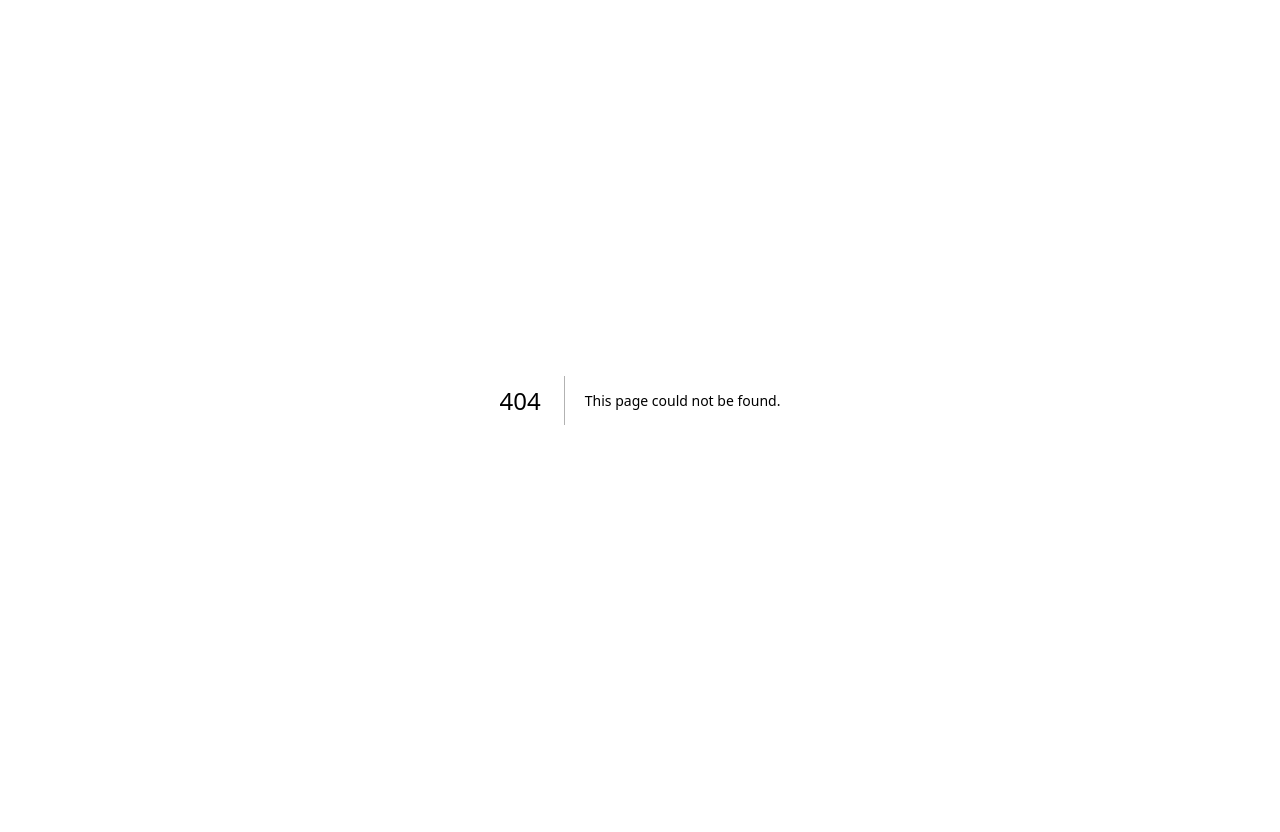
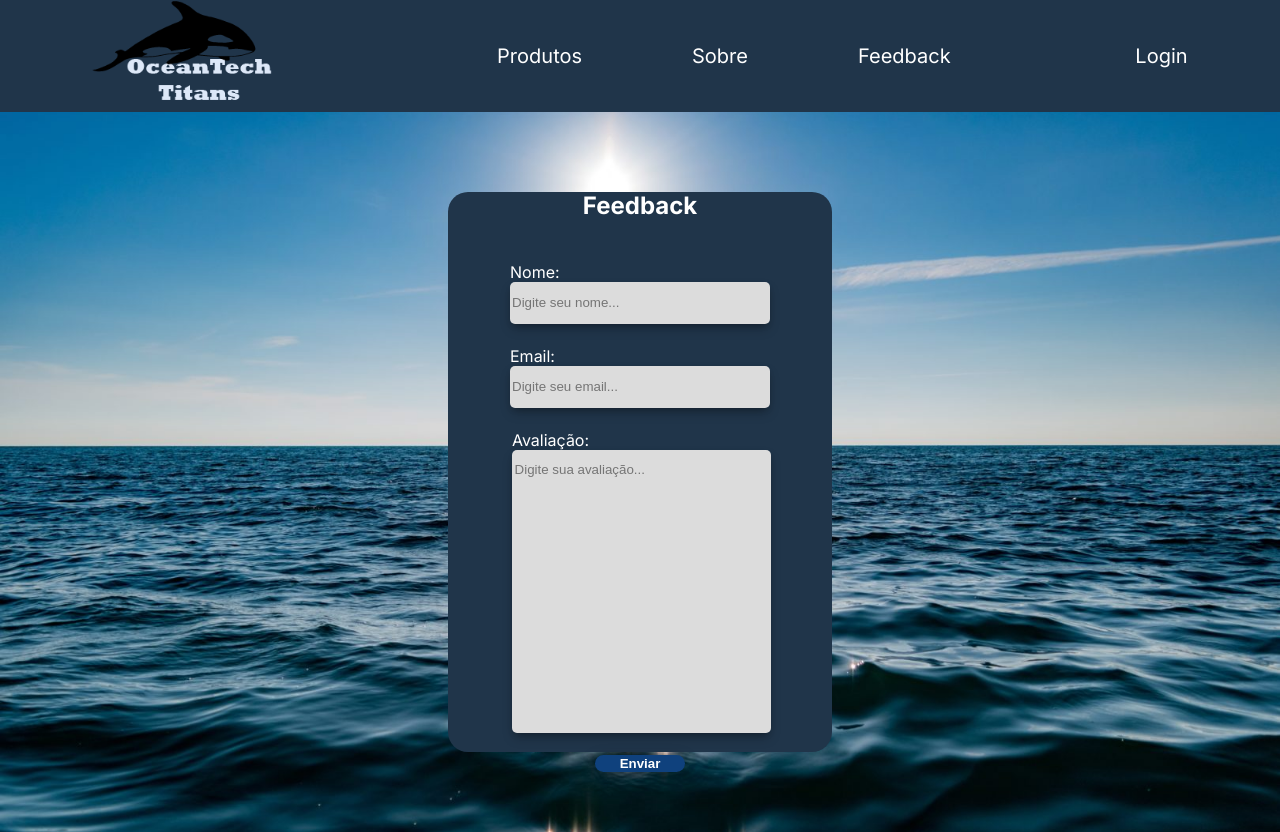
Before and after one commit to BrunoHdesa/OceanTech, a Next.js app: page /Feedback in a window 1280 px wide. Before the commit this address had no page. Before the commit the page ends 800 px from the top, so only its background shows below. Built offline with nearby package versions, Linux system fonts and the light colour scheme.

Commit message:
adicinando pag feedback

```diff
--- /dev/null
+++ b/src/app/Feedback/feedback.module.css
@@ -0,0 +1,75 @@
+.sectionContainer {
+    display: flex;
+    justify-content: center;
+    background-image: url('../assets/fundo-login.jpg');
+    background-size: cover;
+    background-position: center;
+    height: 90vh;
+}
+
+.container {
+    display: flex;
+    flex-direction: column;
+    align-items: center;
+    justify-content: center;
+    gap: 10px;
+}
+
+.cardFeedback {
+    display: flex;
+    flex-direction: column;
+    justify-content: center;
+    align-items: center;
+    gap: 22px;
+
+    width: 30vw;
+    height: 70vh;
+    background-color: var(--cor-primaria);
+    border-radius: 20px;
+    color: var(--branco);
+
+    .cardFeedback {
+        display: flex;
+        flex-direction: column;
+        justify-content: center;
+        align-items: center;
+        gap: 22px;
+        width: 30vw;
+        height: 50vh;
+        background-color: var(--cor-primaria);
+        border-radius: 20px;
+        color: var(--branco);
+    }
+
+}
+
+.containerForm {
+    display: flex;
+    flex-direction: column;
+}
+
+.labelStyle {
+    color: var(--branco);
+}
+
+.inputStyle {
+    width: 20vw;
+    height: 5vh;
+    border: none;
+    border-radius: 5px;
+    background-color: var(--cinza);
+    box-shadow: rgba(0, 0, 0, 0.25) 0px 6px 12px -2px, rgba(0, 0, 0, 0.3) 0px 3px 7px -3px;
+}
+
+.inputStyleComent {
+    width: 20vw;
+    padding: 5% 0 100% 1%;
+    border: none;
+    border-radius: 5px;
+    background-color: var(--cinza);
+    box-shadow: rgba(0, 0, 0, 0.25) 0px 6px 12px -2px, rgba(0, 0, 0, 0.3) 0px 3px 7px -3px;
+}
+
+.inputStyleComent::placeholder {
+    text-align: start;
+}
--- /dev/null
+++ b/src/app/Feedback/page.tsx
@@ -0,0 +1,33 @@
+import Button from "../components/Button/Button"
+import Header from "../components/Header/Header"
+import style from '../Feedback/feedback.module.css'
+
+const Feedback = () => {
+    return(
+        <>
+        <Header/>
+        <section className={style.sectionContainer}>
+            <div className={style.container}>
+                <div className={style.cardFeedback}>
+                    <h2>Feedback</h2>
+                    <div className={style.containerForm}>
+                        <label className={style.labelStyle}>Nome:</label>
+                        <input className={style.inputStyle} type="text" placeholder="Digite seu nome..."></input>
+                    </div>
+                    <div className={style.containerForm}>
+                        <label className={style.labelStyle}>Email:</label>
+                        <input className={style.inputStyle} type="email" placeholder="Digite seu email..."></input>
+                    </div>
+                    <div className={style.containerForm}>
+                        <label className={style.labelStyle}>Avaliação:</label>
+                        <input className={style.inputStyleComent} type="text" placeholder="Digite sua avaliação..."></input>
+                    </div>
+                    <Button>Enviar</Button>
+                </div>
+            </div>
+        </section>
+        </>
+    )
+}
+
+export default Feedback
```
